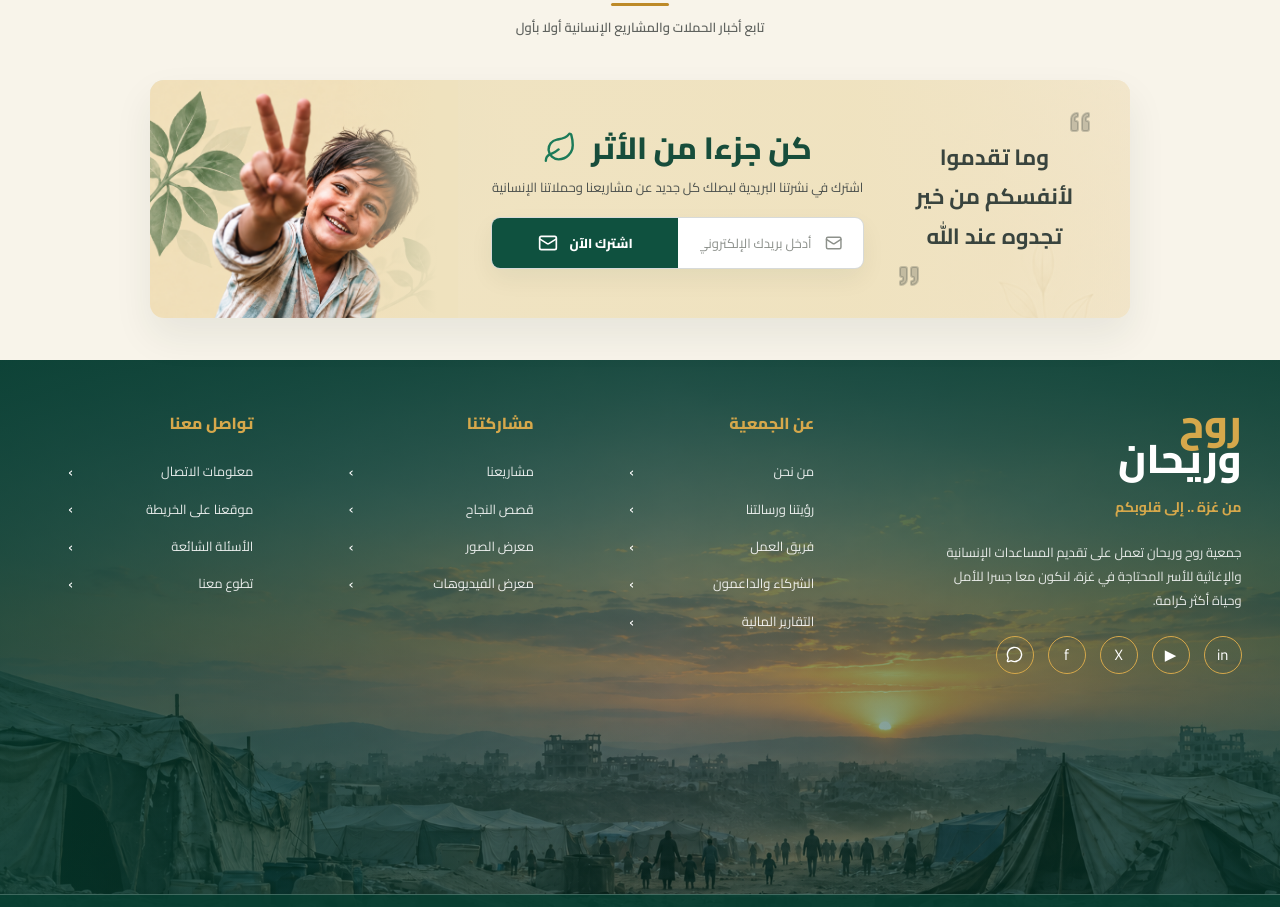
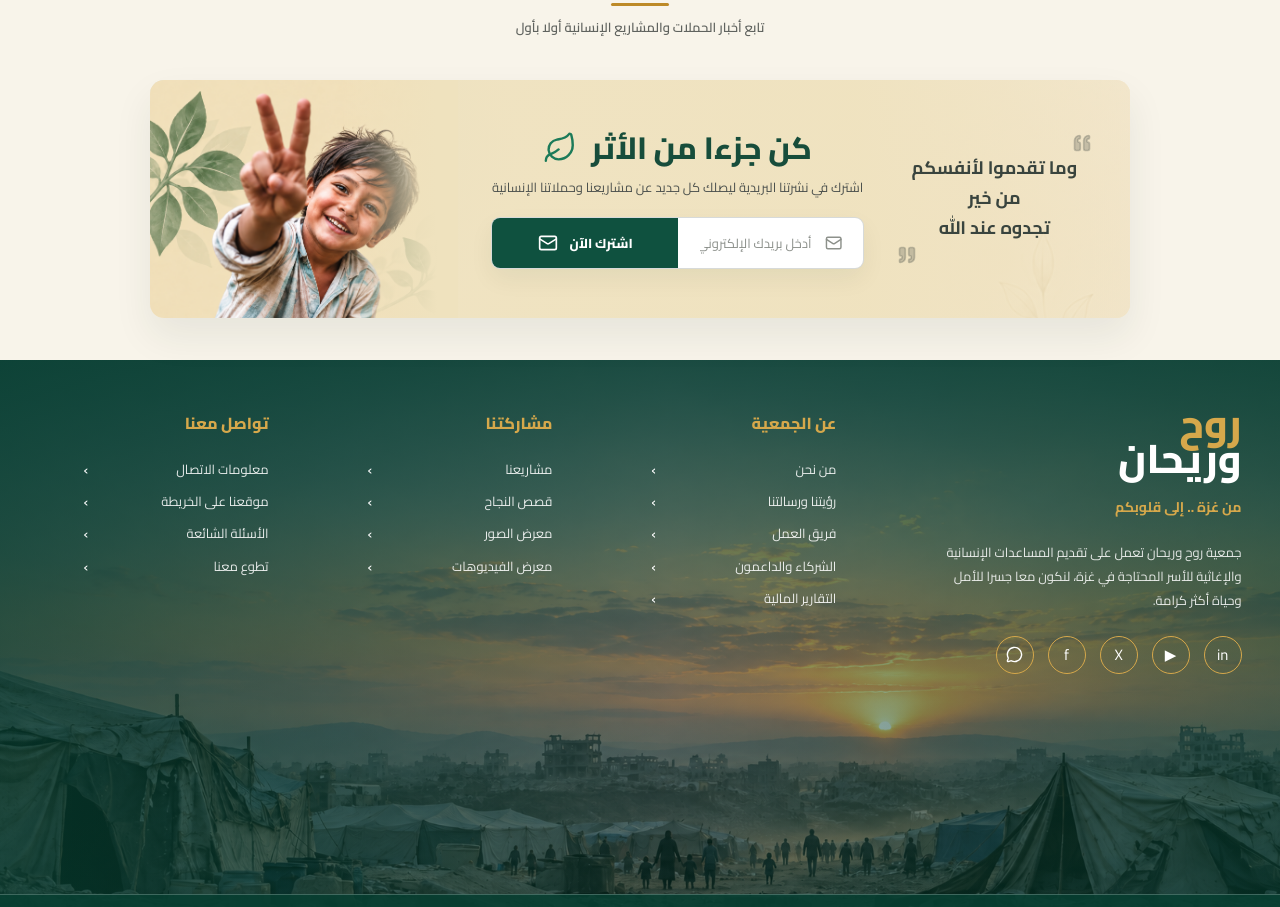
Before and after one commit to reemShorafa/roh-ryhan, a React (Create React App) app: page / in a window 1280 px wide. Shown: the part 3152-4059 px from the top of the page. Built offline with nearby package versions, Linux system fonts and the light colour scheme; a web font is replaced by a local one.

Commit message:
Update project

```diff
--- a/src/App.css
+++ b/src/App.css
@@ -3297,6 +3297,86 @@
   text-decoration: none;
 }
 
+.footer-main {
+  grid-template-columns: minmax(320px, 1.1fr) repeat(3, minmax(150px, 0.72fr));
+  gap: clamp(34px, 4.2vw, 86px);
+}
+
+.footer-links-section {
+  transform: none;
+  min-width: 0;
+}
+
+.footer-en .footer-brand-block {
+  justify-self: start;
+  text-align: left;
+}
+
+.footer-en .footer-logo {
+  align-items: flex-start;
+}
+
+.footer-en .footer-description {
+  text-align: left;
+}
+
+.footer-links {
+  gap: 14px;
+}
+
+.footer-links a {
+  gap: 8px;
+  justify-content: space-between;
+  white-space: nowrap;
+  width: 100%;
+}
+
+.footer-links a::before {
+  content: "\2039";
+  margin: 0;
+  font-size: 16px;
+  line-height: 1;
+}
+
+.footer-en .footer-links a::after {
+  content: "\203A";
+  margin: 0;
+  font-size: 16px;
+  line-height: 1;
+  color: #fff;
+}
+
+.footer-en .footer-links a::before {
+  content: none;
+}
+
+.footer-ar .footer-links {
+  width: min(185px, 100%);
+  justify-items: stretch;
+}
+
+.footer-ar .footer-links a {
+  width: 100%;
+  flex-direction: row;
+  justify-content: space-between;
+}
+
+.footer-ar .footer-links a::after {
+  margin-inline-start: 14px;
+  font-size: 16px;
+  line-height: 1;
+}
+
+.footer-en .footer-links {
+  width: min(185px, 100%);
+  justify-items: stretch;
+}
+
+.footer-en .footer-links a {
+  width: 100%;
+  justify-content: space-between;
+}
+
 @media (max-width: 1180px) {
   .urgent-cases-section {
     width: min(100% - 32px, 920px);
@@ -3886,30 +3966,34 @@
   color: #39443e;
   text-align: center;
   position: relative;
+  width: fit-content;
+  justify-self: center;
+  display: inline-flex;
+  flex-direction: column;
 }
 
 .campaign-quote-mark {
   color: rgba(56, 63, 58, 0.24);
-  width: 24px;
-  height: 24px;
+  width: 20px;
+  height: 20px;
   display: block;
 }
 
 .campaign-quote-mark-top {
-  margin: 0 0 4px auto;
+  margin: 0 0 0 auto;
   transform: rotate(180deg);
 }
 
 .campaign-quote-mark-bottom {
-  margin: 8px auto 0 0;
+  margin: 2px auto 0 0;
 }
 
 .campaign-newsletter-quote p {
   margin: 0;
-  max-width: 250px;
+  max-width: 218px;
   font-family: "Aref Ruqaa", Cairo, serif;
-  font-size: 22px;
-  line-height: 1.8;
+  font-size: 18px;
+  line-height: 1.65;
   font-weight: 700;
   text-align: center;
 }
@@ -3990,8 +4074,8 @@
   }
 
   .campaign-newsletter-quote p {
-    font-size: 19px;
-    line-height: 1.8;
+    font-size: 17px;
+    line-height: 1.65;
   }
 }
 
```
